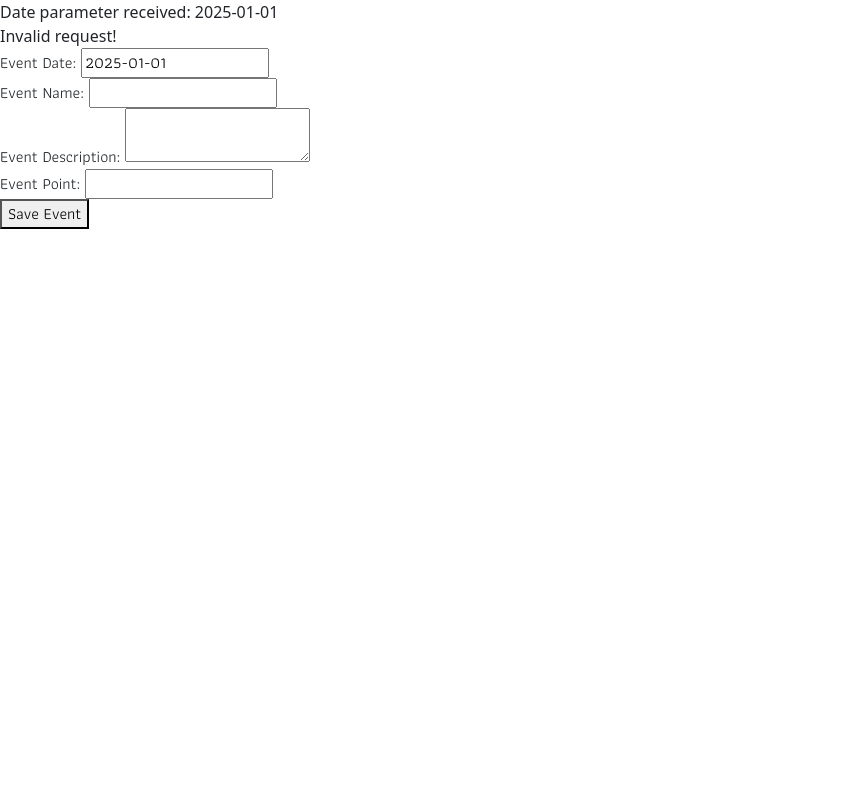
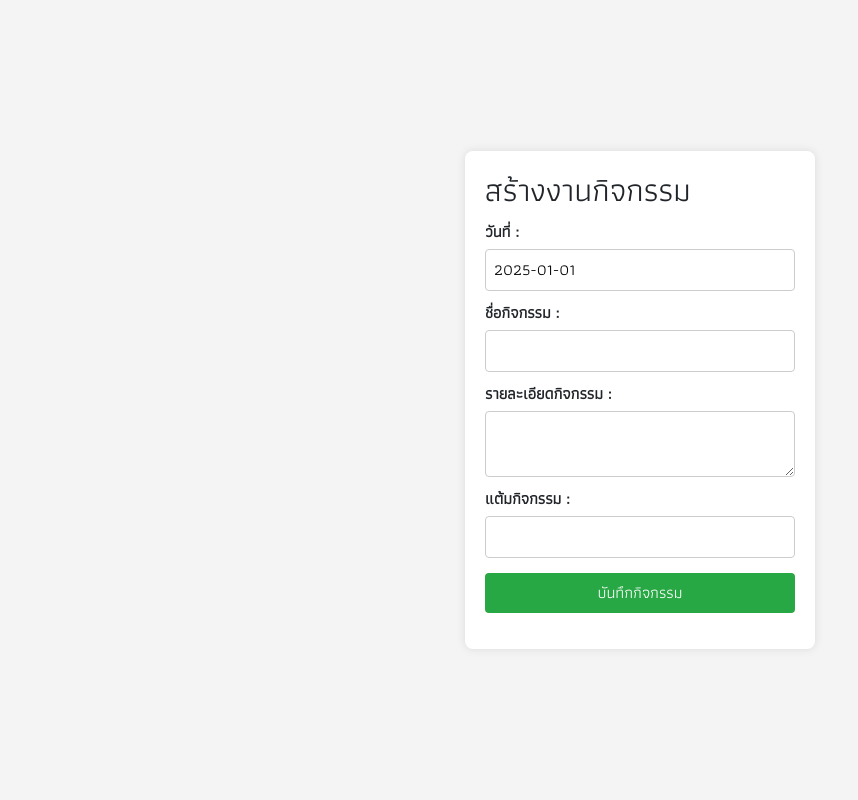
Before and after one commit to tawantink/digitalActivityBook, a PHP site: page /add_event.php?date=2025-01-01 in a window 1280 px wide. Shown: the whole page, without its empty margins (0-858 px from the left). Run offline with PHP 8.4, Linux system fonts and the light colour scheme; the visitor is signed in with stand-in values (Sample User, id 1); data that the repository does not hold is empty.

Commit message:
Update add_event.php

```diff
--- a/add_event.php
+++ b/add_event.php
@@ -2,10 +2,7 @@
 // รับค่าจาก URL
 $date = isset($_GET['date']) ? $_GET['date'] : null;
 if (!$date) {
-    echo "Invalid request! The 'date' parameter is missing.";
-    exit;
-} else {
-    echo "Date parameter received: " . htmlspecialchars($date) . "<br>";
+    die("<p style='color: red; font-weight: bold;'>Invalid request! The 'date' parameter is missing.</p>");
 }
 
 // รวมไฟล์ config.php เพื่อเชื่อมต่อฐานข้อมูล
@@ -27,10 +24,7 @@ if ($_SERVER["REQUEST_METHOD"] === "POST") {
         $stmt->bind_param("sssi", $event_date, $event_name, $event_descrip, $event_point);
 
         if ($stmt->execute()) {
-            // ดึง event_id ที่เพิ่งเพิ่ม
             $event_id = $stmt->insert_id;
-
-            // สร้างตาราง sub-table สำหรับผู้เข้าร่วมกิจกรรม
             $create_table_sql = "CREATE TABLE event_participants_$event_id (
                 id INT AUTO_INCREMENT PRIMARY KEY,
                 event_id INT NOT NULL,
@@ -40,37 +34,86 @@ if ($_SERVER["REQUEST_METHOD"] === "POST") {
             )";
 
             if ($conn->query($create_table_sql) === TRUE) {
-                echo "Event and sub-table for participants created successfully!";
-                echo "<br><a href='events.php?date=$event_date'><button>Back to Events</button></a>";
+                echo "<p style='color: green;'>Event and sub-table for participants created successfully!</p>";
             } else {
-                echo "Error creating sub-table: " . $conn->error;
-                echo "<br><a href='add_event.php?date=$event_date'><button>Try Again</button></a>";
+                echo "<p style='color: red;'>Error creating sub-table: " . $conn->error . "</p>";
             }
         } else {
-            echo "Error: " . $stmt->error;
-            echo "<br><a href='add_event.php?date=$event_date'><button>Try Again</button></a>";
+            echo "<p style='color: red;'>Error: " . $stmt->error . "</p>";
         }
 
-        // ปิดการเชื่อมต่อ
         $stmt->close();
     } else {
-        echo "Invalid input!";
+        echo "<p style='color: red;'>Invalid input!</p>";
     }
     $conn->close();
-} else {
-    echo "Invalid request!";
 }
 ?>
 
-<!-- HTML form for adding a new event -->
-<form method="POST" action="save_event.php?date=<?php echo htmlspecialchars($date); ?>">
-    <label for="event_date">Event Date:</label>
-    <input type="text" id="event_date" name="event_date" value="<?php echo htmlspecialchars($date); ?>" readonly><br>
-    <label for="event_name">Event Name:</label>
-    <input type="text" id="event_name" name="event_name" required><br>
-    <label for="event_descrip">Event Description:</label>
-    <textarea id="event_descrip" name="event_descrip" required></textarea><br>
-    <label for="event_point">Event Point:</label>
-    <input type="number" id="event_point" name="event_point" required><br>
-    <button type="submit">Save Event</button>
-</form>
+<!DOCTYPE html>
+<html lang="en">
+<head>
+    <meta charset="UTF-8">
+    <meta name="viewport" content="width=device-width, initial-scale=1.0">
+    <title>Create Event</title>
+    <style>
+        body {
+            font-family: Arial, sans-serif;
+            background-color: #f4f4f4;
+            display: flex;
+            justify-content: center;
+            align-items: center;
+            height: 100vh;
+        }
+        .form-container {
+            background: white;
+            padding: 20px;
+            border-radius: 8px;
+            box-shadow: 0px 0px 10px rgba(0, 0, 0, 0.1);
+            width: 350px;
+        }
+        label {
+            font-weight: bold;
+            display: block;
+            margin-top: 10px;
+        }
+        input, textarea, button {
+            width: 100%;
+            padding: 8px;
+            margin-top: 5px;
+            border: 1px solid #ccc;
+            border-radius: 4px;
+        }
+        button {
+            background-color: #28a745;
+            color: white;
+            border: none;
+            cursor: pointer;
+            margin-top: 15px;
+        }
+        button:hover {
+            background-color: #218838;
+        }
+    </style>
+</head>
+<body>
+    <div class="form-container">
+        <h2>สร้างงานกิจกรรม</h2>
+        <form method="POST" action="save_event.php?date=<?php echo htmlspecialchars($date); ?>">
+            <label for="event_date">วันที่ :</label>
+            <input type="text" id="event_date" name="event_date" value="<?php echo htmlspecialchars($date); ?>" readonly>
+
+            <label for="event_name">ชื่อกิจกรรม :</label>
+            <input type="text" id="event_name" name="event_name" required>
+
+            <label for="event_descrip">รายละเอียดกิจกรรม :</label>
+            <textarea id="event_descrip" name="event_descrip" required></textarea>
+
+            <label for="event_point">แต้มกิจกรรม :</label>
+            <input type="number" id="event_point" name="event_point" required min="0">
+
+            <button type="submit">บันทึกกิจกรรม</button>
+        </form>
+    </div>
+</body>
+</html>
```
